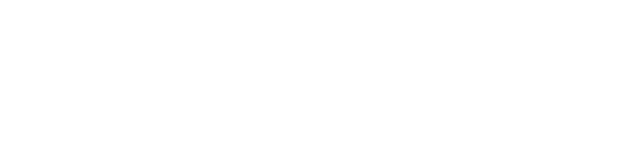
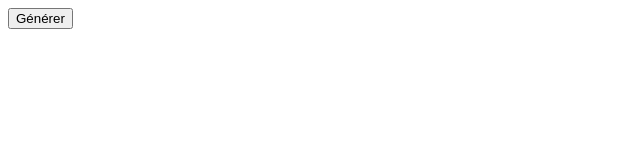
Before and after one commit to CyrilD88/exo-Dyma-web, a plain HTML site: page index.html in a window 1280 px wide. Shown: the whole page, without its empty margins (0-640 px from the left). Drawn offline with Linux system fonts and the light colour scheme.

```diff
--- a/index.html
+++ b/index.html
@@ -6,6 +6,7 @@
     <title>Exercices JS Youtube</title>
 </head>
 <body>
-    <script src="index.js"></script>
+<button>Générer</button>
+<script src="index.js"></script>
 </body>
 </html>
```
Also changed, not shown: index.js (+14 -0 lines).
